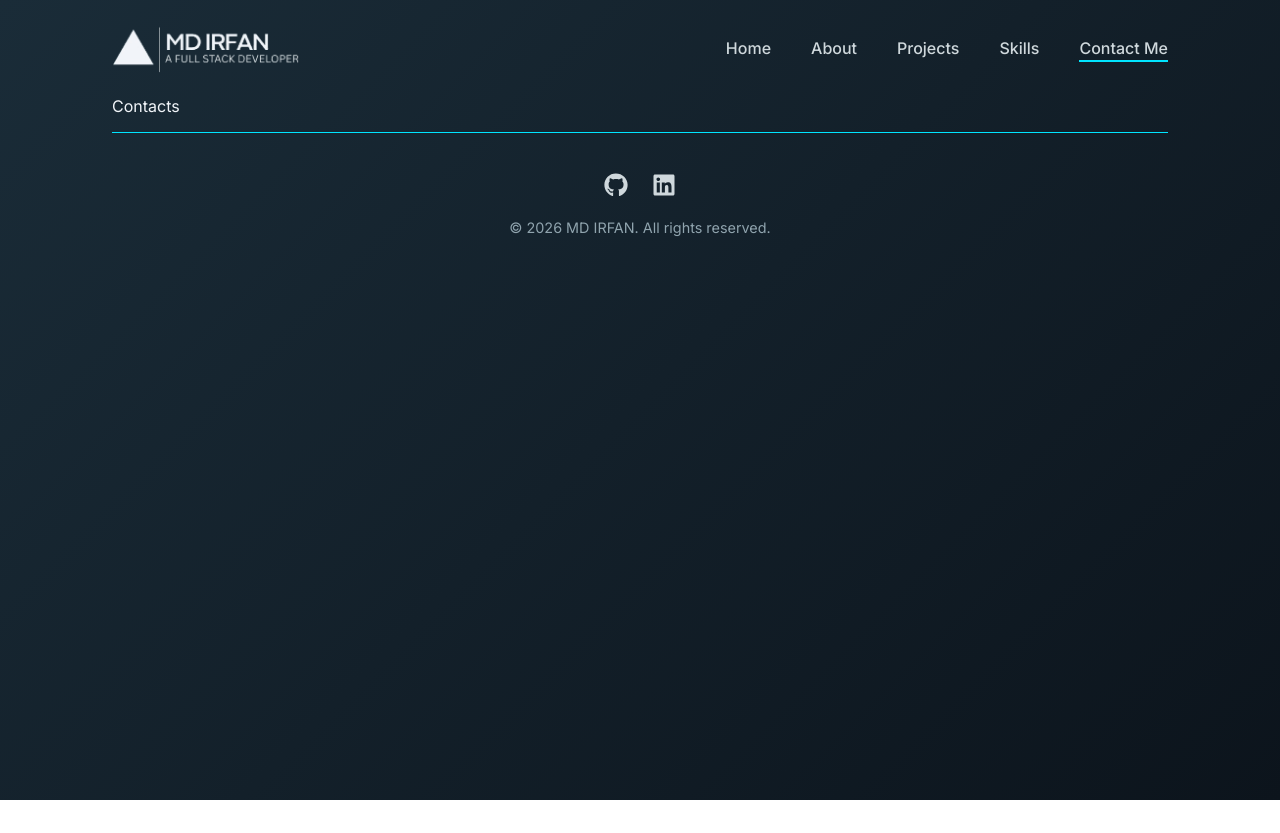
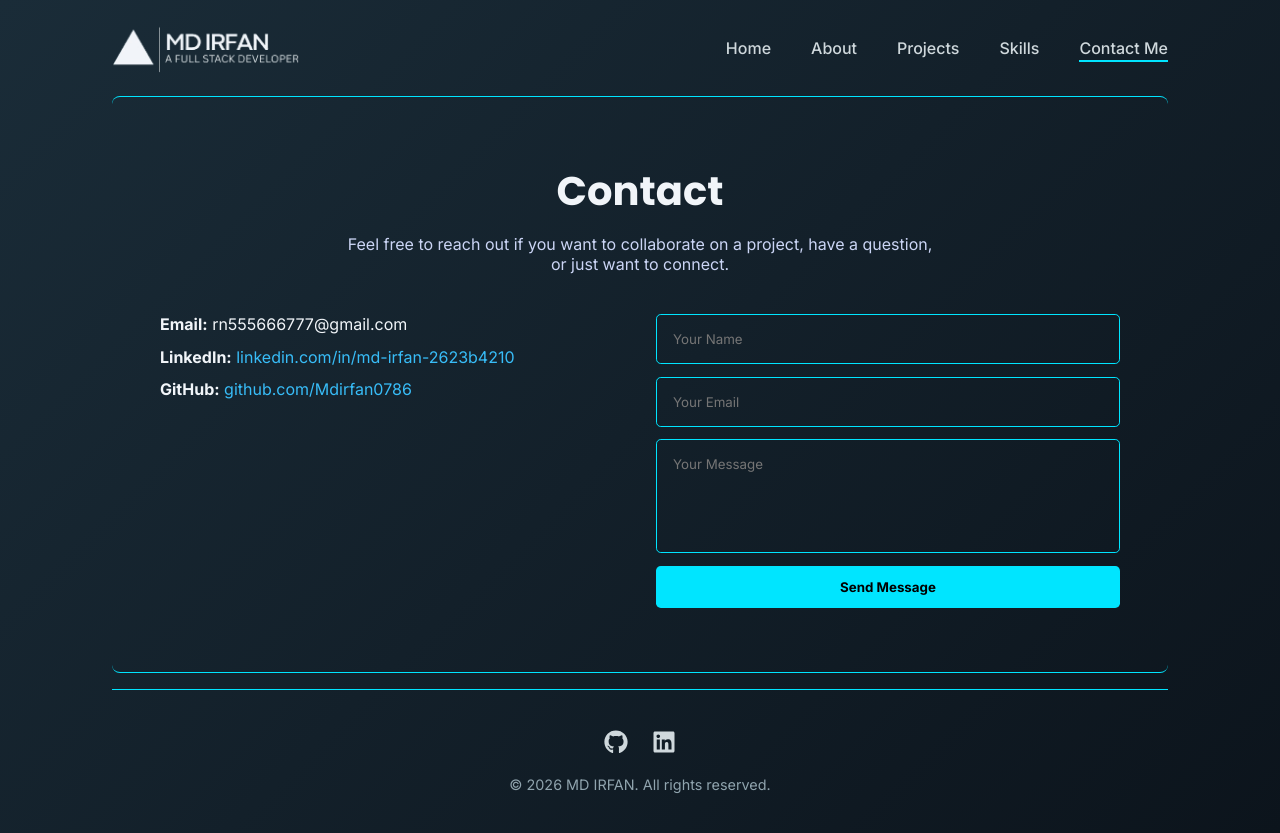
Before and after one commit to Mdirfan0786/apna_Portfolio, a React (Vite) app in the folder frontend/: page /contact in a window 1280 px wide. Before the commit the page ends 800 px from the top, so only its background shows below. Built offline with nearby package versions, Linux system fonts and the light colour scheme.

Commit message:
Implement contact form with EmailJS and custom alert

```diff
--- a/frontend/package.json
+++ b/frontend/package.json
@@ -10,6 +10,8 @@
     "preview": "vite preview"
   },
   "dependencies": {
+    "@emailjs/browser": "^4.4.1",
+    "dotenv": "^17.3.1",
     "react": "^19.2.0",
     "react-dom": "^19.2.0",
     "react-icons": "^5.5.0",
--- a/frontend/src/components/Contacts/Contact.jsx
+++ b/frontend/src/components/Contacts/Contact.jsx
@@ -1,7 +1,97 @@
-import React from "react";
+import React, { useRef, useState } from "react";
+import emailjs from "@emailjs/browser";
+import Styles from "./Contact.module.css";
 
-function Contact() {
-  return <div>Contacts</div>;
-}
+const Contact = () => {
+  const form = useRef();
+  const [status, setStatus] = useState("");
+
+  const sendEmail = (e) => {
+    e.preventDefault();
+
+    emailjs;
+    emailjs
+      .sendForm(
+        import.meta.env.VITE_SERVICE_ID,
+        import.meta.env.VITE_TEMPLATE_ID,
+        form.current,
+        import.meta.env.VITE_PUBLIC_KEY,
+      )
+      .then(
+        () => {
+          setStatus("success");
+          setTimeout(() => setStatus(""), 3000);
+        },
+        () => {
+          setStatus("error");
+          setTimeout(() => setStatus(""), 3000);
+        },
+      );
+
+    e.target.reset();
+  };
+  return (
+    <section className={Styles.Contact_Section}>
+      {/* Custom Alert */}
+      {status === "success" && (
+        <div className={Styles.alertSuccess}>Message sent successfully!</div>
+      )}
+
+      {status === "error" && (
+        <div className={Styles.alertError}>Failed to send message.</div>
+      )}
+
+      <h2 className={Styles.Contact_title}>Contact</h2>
+
+      <p className={Styles.Contact_desc}>
+        Feel free to reach out if you want to collaborate on a project, have a
+        question, or just want to connect.
+      </p>
+
+      <div className={Styles.Contact_container}>
+        {/* Contact Info */}
+        <div className={Styles.Contact_info}>
+          <p>
+            <strong>Email:</strong> rn555666777@gmail.com
+          </p>
+          <p>
+            <strong>LinkedIn:</strong>{" "}
+            <a
+              href="https://www.linkedin.com/in/md-irfan-2623b4210/"
+              target="_blank"
+              rel="noreferrer"
+            >
+              linkedin.com/in/md-irfan-2623b4210
+            </a>
+          </p>
+          <p>
+            <strong>GitHub:</strong>{" "}
+            <a
+              href="https://github.com/Mdirfan0786/"
+              target="_blank"
+              rel="noreferrer"
+            >
+              github.com/Mdirfan0786
+            </a>
+          </p>
+        </div>
+
+        {/* Contact Form */}
+        <form ref={form} onSubmit={sendEmail} className={Styles.Contact_form}>
+          <input type="text" name="name" placeholder="Your Name" required />
+          <input type="email" name="email" placeholder="Your Email" required />
+          <textarea
+            placeholder="Your Message"
+            name="message"
+            rows="5"
+            required
+          ></textarea>
+
+          <button type="submit">Send Message</button>
+        </form>
+      </div>
+    </section>
+  );
+};
 
 export default Contact;
--- /dev/null
+++ b/frontend/src/components/Contacts/Contact.module.css
@@ -0,0 +1,119 @@
+/* Card Section */
+.Contact_Section {
+  padding: 4rem 3rem;
+  border-top: 1px solid #00e5ff;
+  border-bottom: 1px solid #00e5ff;
+  border-radius: 0.5rem;
+}
+
+.Contact_title {
+  text-align: center;
+  font-size: 2.5rem;
+  margin-bottom: 0.8rem;
+}
+
+.Contact_desc {
+  text-align: center;
+  max-width: 600px;
+  margin: 0 auto 40px auto;
+  color: #cbd5f5;
+}
+
+/* Card Container */
+.Contact_container {
+  display: grid;
+  grid-template-columns: 1fr 1fr;
+  gap: 2rem;
+}
+
+.Contact_info {
+  display: flex;
+  flex-direction: column;
+  gap: 0.8rem;
+}
+
+.Contact_info a {
+  color: #38bdf8;
+  text-decoration: none;
+}
+
+.Contact_info a:hover {
+  text-decoration: underline;
+}
+
+/* Contact Form */
+.Contact_form {
+  display: flex;
+  flex-direction: column;
+  gap: 0.8rem;
+}
+
+.Contact_form > input,
+.Contact_form > textarea {
+  padding: 1rem;
+  border-radius: 0.3rem;
+  border: 1px solid #00e5ff;
+  background: transparent;
+  color: #fff;
+  resize: none;
+  overflow-y: auto;
+  scrollbar-width: none;
+}
+
+.Contact_form textarea::-webkit-scrollbar {
+  display: none;
+}
+
+.Contact_form input:focus,
+.Contact_form textarea:focus {
+  outline: none;
+  border: 1px solid #00e5ff;
+  box-shadow: 0 0 8px #00e5ff;
+}
+
+.Contact_form button {
+  padding: 0.8rem;
+  border: none;
+  background: #00e5ff;
+  color: black;
+  border-radius: 0.3rem;
+  cursor: pointer;
+  font-weight: bold;
+}
+
+.Contact_form button:hover {
+  background: #00bcd4;
+}
+
+/* Alerts Message */
+
+.alertSuccess {
+  background: #16a34a;
+  color: white;
+  padding: 0.75rem;
+  border-radius: 6px;
+  margin-bottom: 1.25rem;
+  text-align: center;
+  animation: slideDown 0.4s ease;
+}
+
+.alertError {
+  background: #dc2626;
+  color: white;
+  padding: 0.75rem;
+  border-radius: 6px;
+  margin-bottom: 1.25rem;
+  text-align: center;
+  animation: slideDown 0.4s ease;
+}
+
+@keyframes slideDown {
+  from {
+    opacity: 0;
+    transform: translateY(-10px);
+  }
+  to {
+    opacity: 1;
+    transform: translateY(0);
+  }
+}
```
Also changed, not shown: 2 other files (tests, documents, lock files or other folders).
